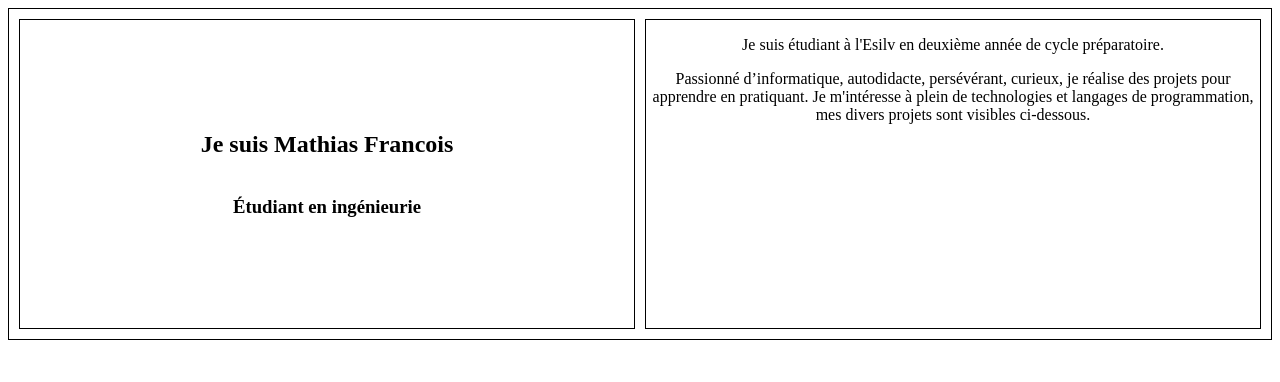
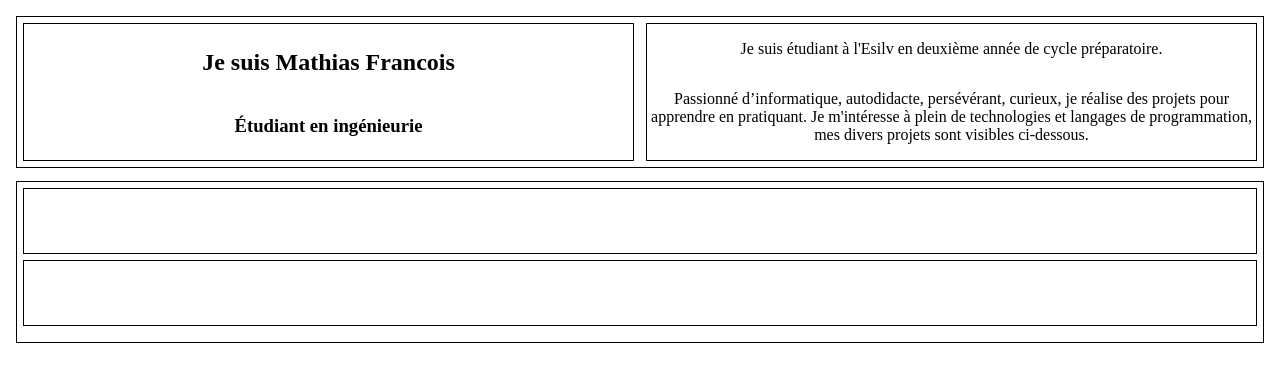
Before and after one commit to matysekf99/portfolio, a plain HTML site: page index.html in a window 1280 px wide. Drawn offline with Linux system fonts and the light colour scheme.

Commit message:
ajout de la section compétences

```diff
--- a/index.html
+++ b/index.html
@@ -12,6 +12,7 @@
     </header>
     <main>
         <section class="intro-competences">
+            <div class="intro">
                 <div class="partie-gauche">
                     <h1>Je suis Mathias Francois</h1>
                     <h3 class="sous-titre">Étudiant en ingénieurie</h3>
@@ -27,6 +28,15 @@
                         projets sont visibles ci-dessous.
                     </p>
                 </div>
+            </div>
+            <div class="competences">
+                <div class="icones">
+
+                </div>
+                <div class="description-comptences">
+
+                </div>
+            </div>
         </section>
     </main>
     <footer>
--- a/style.css
+++ b/style.css
@@ -1,17 +1,23 @@
-.intro-competences{
+body{
+    margin: 1em;
+}
+
+/* .intro-competences{
+
+} */
+
+.intro{
+    border: solid black 1px;
+    margin-bottom: 1%;
+
     display: flex;
-    height: 20em;
-
-    border: solid black 1px;
-    padding: 5px;
 }
 
 .partie-gauche {
     border: solid black 1px;
-    margin: 5px;
+    margin: 0.5%;
+
     flex: 1;
-
-    /* text-align: center; */
     display: flex;
     flex-direction: column;
     justify-content: center;
@@ -19,8 +25,34 @@
 }
 .partie-droite {
     border: solid black 1px;
-    margin: 5px;
+    margin: 0.5%;
+
     flex: 1;
-
+    display: flex;
+    flex-direction: column;
+    justify-content: center;
     text-align: center;
 }
+
+
+.competences{
+    border: solid black 1px;
+    height: 10em;
+
+    /* display: flex;
+    flex-direction: column; */
+}
+
+.icones{
+    border: solid black 1px;
+    margin: 0.5%;
+    /* flex: 1; */
+    height: 40%;
+}
+
+.description-comptences{
+    border: solid black 1px;
+    margin: 0.5%;
+    /* flex: 1; */
+    height: 40%;
+}
```
Lines whose indentation alone changed are shown as unchanged.
